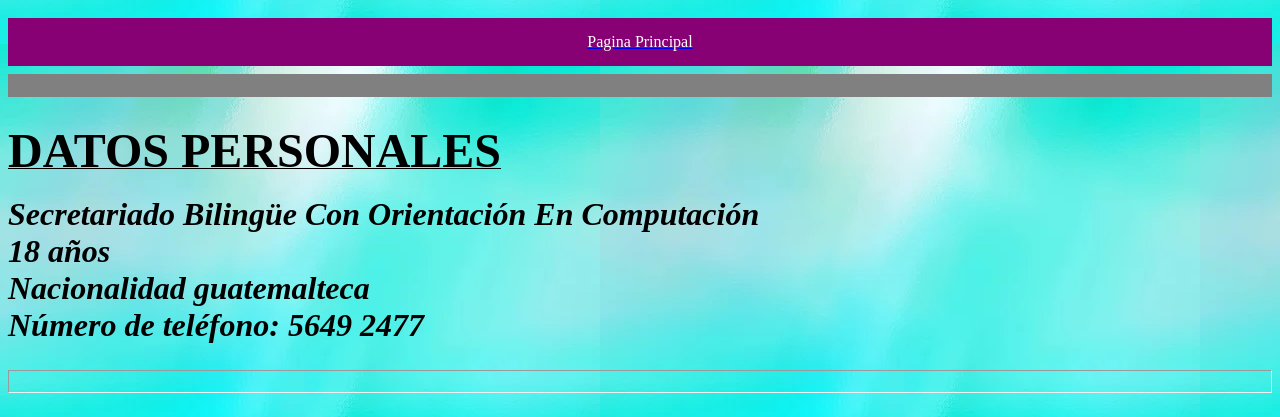
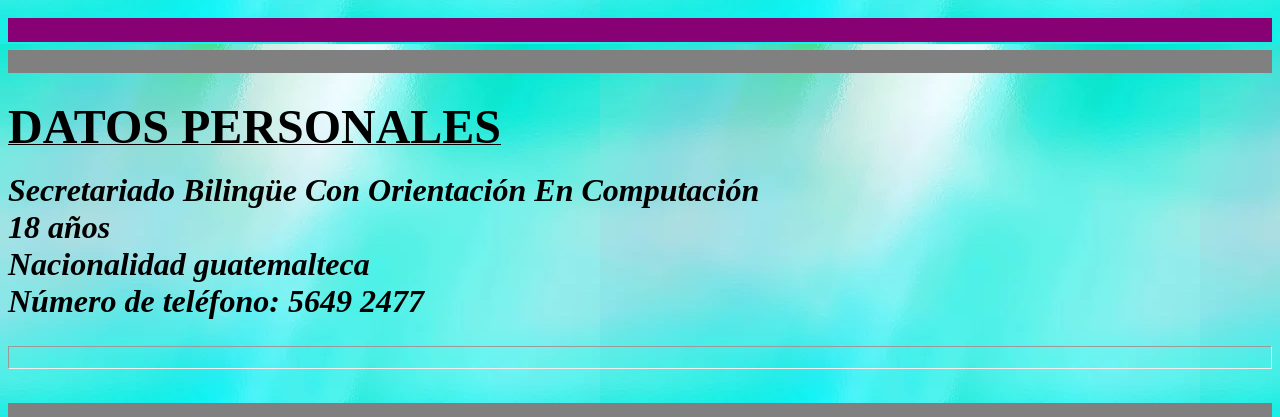
Before and after one commit to Carolinadelcid/Hojadevidamindy, a plain HTML site: page index.html in a window 1280 px wide. Shown: the part 356-773 px from the top of the page. Drawn offline with Linux system fonts and the light colour scheme.

Commit message:
Update index.html

```diff
--- a/index.html
+++ b/index.html
@@ -12,7 +12,7 @@
         <td align="center">
             <table width="50%">
                 <tr>
-                    <td align="center"><a href="../index.html"><font color="white">Pagina Principal</font></a></td>
+
 
 
                 </tr>
```
